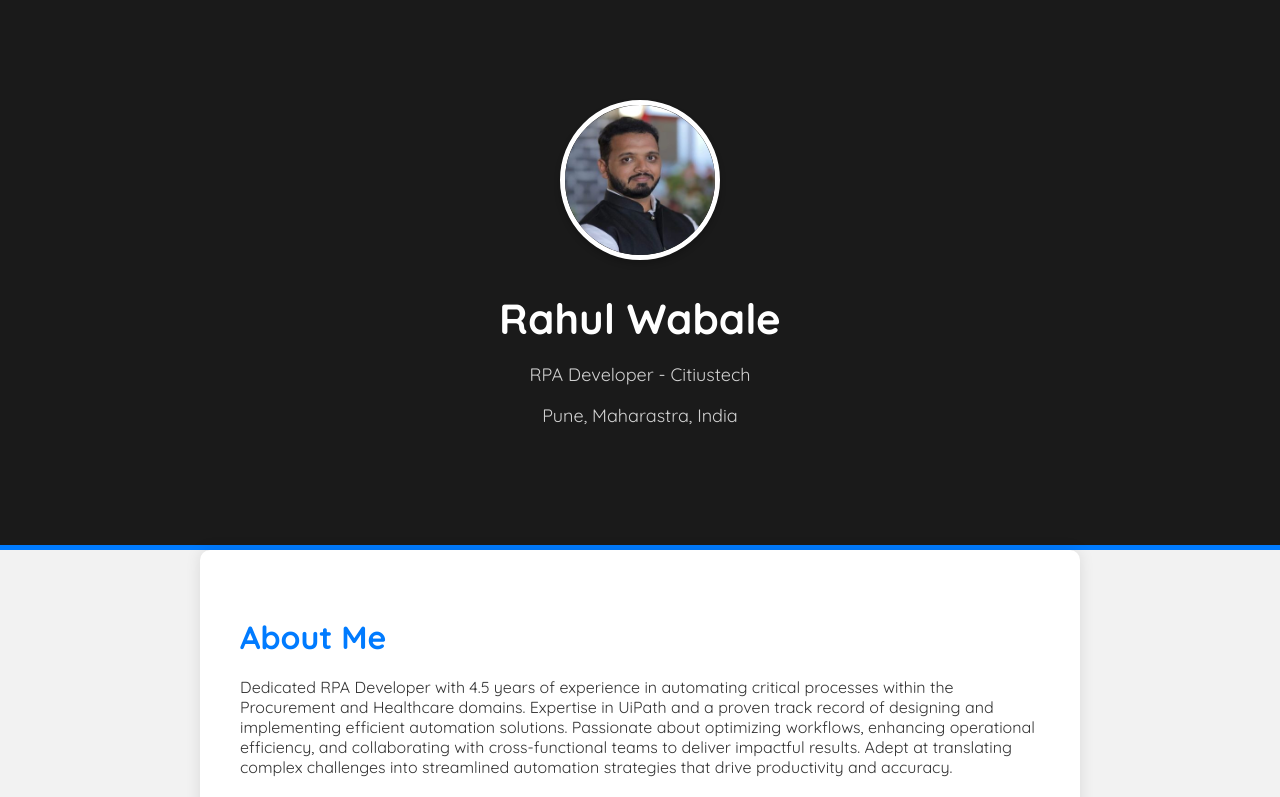
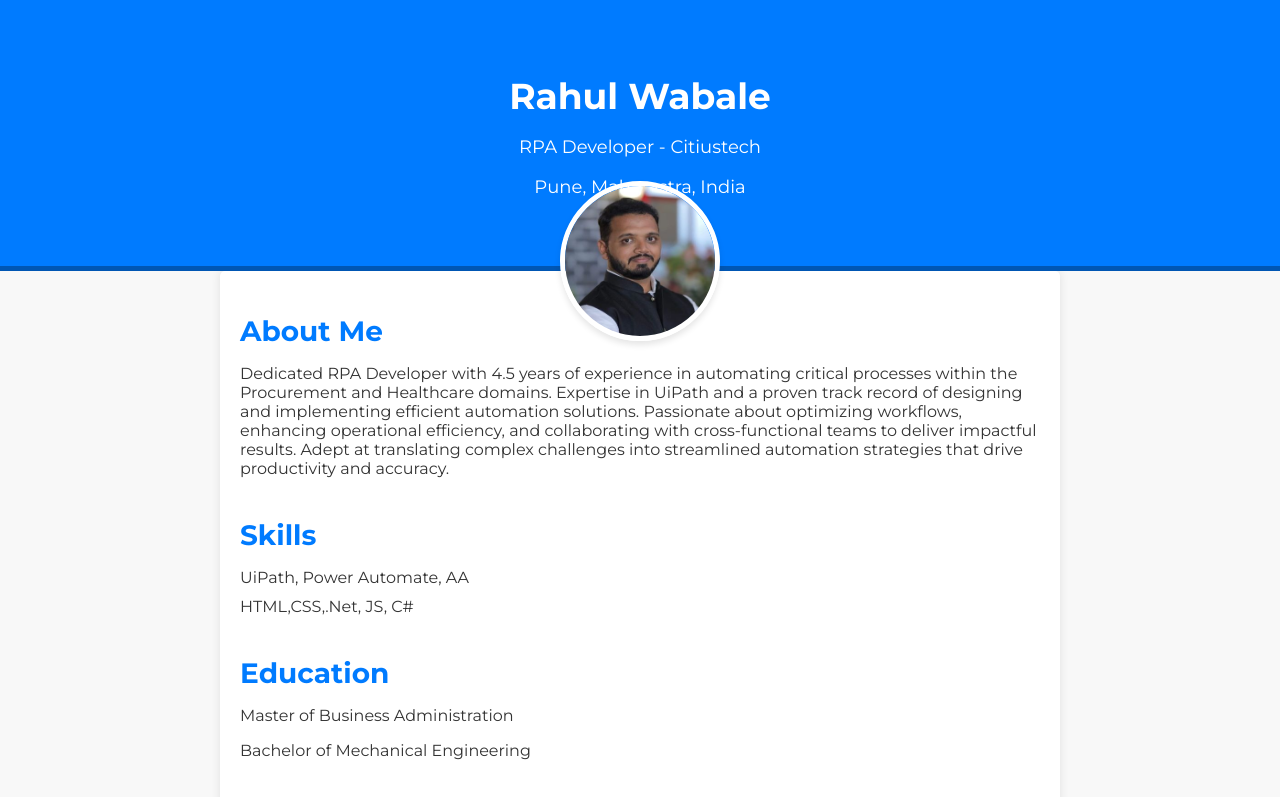
Before and after one commit to rahulwabale/RahulWabale.github.io, a plain HTML site: page index.html in a window 1280 px wide. Shown: the top 797 px of the page. Drawn offline with Linux system fonts and the light colour scheme.

Commit message:
Update style.css

```diff
--- a/style.css
+++ b/style.css
@@ -1,21 +1,22 @@
 /* Import Google Fonts */
-@import url('https://fonts.googleapis.com/css2?family=Quicksand:wght@400;700&display=swap');
+@import url('https://fonts.googleapis.com/css2?family=Montserrat:wght@400;700&display=swap');
 
 /* Basic styles */
 body {
-    font-family: 'Quicksand', sans-serif;
+    font-family: 'Montserrat', sans-serif;
     margin: 0;
     padding: 0;
-    background-color: #f2f2f2;
+    background-color: #f8f8f8;
     color: #333;
 }
 
 header {
-    background-color: #1a1a1a;
+    background-color: #007bff;
     color: #fff;
     text-align: center;
-    padding: 100px 0;
-    border-bottom: 5px solid #007bff;
+    padding: 50px 0;
+    border-bottom: 5px solid #0056b3;
+    position: relative;
 }
 
 header img {
@@ -23,32 +24,35 @@ header img {
     height: 150px;
     border-radius: 50%;
     border: 5px solid #fff;
-    box-shadow: 0 4px 6px rgba(0, 0, 0, 0.2);
+    box-shadow: 0 4px 6px rgba(0, 0, 0, 0.1);
+    position: absolute;
+    bottom: -75px;
+    left: 50%;
+    transform: translateX(-50%);
 }
 
 header h1 {
-    font-size: 42px;
-    margin-bottom: 10px;
+    font-size: 36px;
+    margin-bottom: 5px;
 }
 
 header p {
     font-size: 18px;
-    opacity: 0.8;
 }
 
 main {
     max-width: 800px;
     margin: 0 auto;
-    padding: 40px;
+    padding: 20px;
     background-color: #fff;
-    box-shadow: 0 0 15px rgba(0, 0, 0, 0.1);
-    border-radius: 10px;
+    box-shadow: 0 0 10px rgba(0, 0, 0, 0.1);
+    border-radius: 5px;
 }
 
 h2 {
     color: #007bff;
-    font-size: 32px;
-    margin-bottom: 20px;
+    font-size: 28px;
+    margin-bottom: 15px;
 }
 
 section {
@@ -77,8 +81,7 @@ a:hover {
 footer {
     text-align: center;
     padding: 20px;
-    background-color: #1a1a1a;
-    color: #fff;
+    background-color: #f0f0f0;
 }
 
 .social-links {
@@ -89,15 +92,63 @@ footer {
 
 .social-links li {
     display: inline-block;
-    margin-right: 15px;
+    margin-right: 10px;
 }
 
 .social-links a {
     font-size: 24px;
-    color: #007bff;
+    color: #333;
     transition: color 0.3s ease;
 }
 
 .social-links a:hover {
-    color: #0056b3;
+    color: #007bff;
 }
+
+/* Media Queries */
+@media (max-width: 767px) {
+    header img {
+        width: 100px;
+        height: 100px;
+        bottom: -50px;
+    }
+
+    header h1 {
+        font-size: 28px;
+    }
+
+    header p {
+        font-size: 16px;
+    }
+
+    main {
+        padding: 15px;
+    }
+
+    h2 {
+        font-size: 24px;
+    }
+}
+
+@media (min-width: 768px) {
+    header img {
+        width: 150px;
+        height: 150px;
+    }
+
+    header h1 {
+        font-size: 36px;
+    }
+
+    header p {
+        font-size: 18px;
+    }
+
+    main {
+        padding: 20px;
+    }
+
+    h2 {
+        font-size: 28px;
+    }
+}
```
